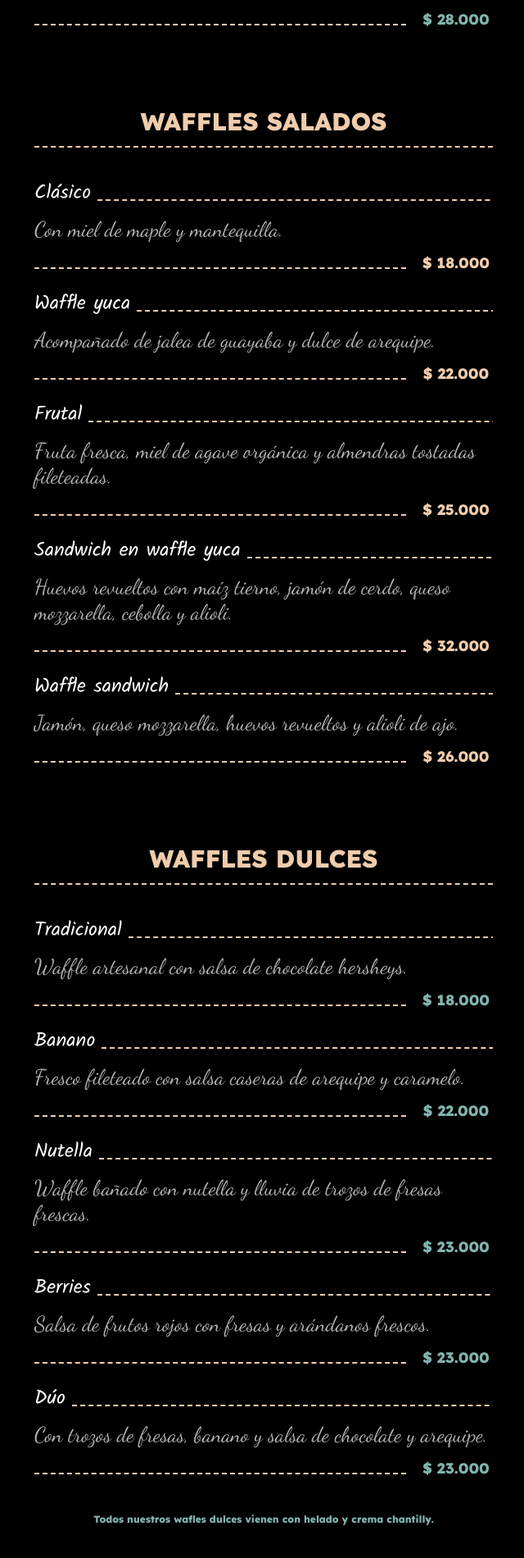
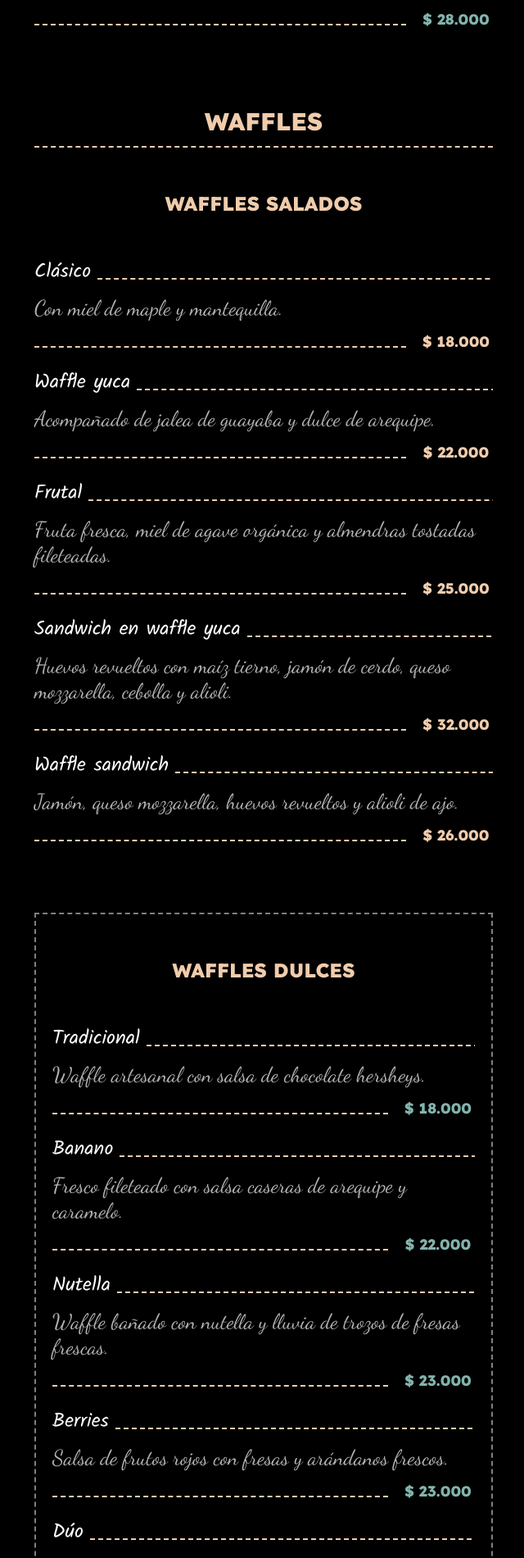
Before and after one commit to Naramatsu/PomaRosa, a React (Create React App) app: page / in a window 1280 px wide. Shown: the part 9141-11041 px from the top of the page at 82% size, without its empty margins (318-958 px from the left). Built offline with nearby package versions, Linux system fonts and the light colour scheme.

Commit message:
waffles title was updated

```diff
--- a/src/pages/Waffles.jsx
+++ b/src/pages/Waffles.jsx
@@ -16,9 +16,13 @@ const Waffles = () => {
 
   return (
     <section id="waffles" className="w-full p-5">
-      <Title>{SAVORY_WAFFLES[languaje]}</Title>
+      <Title>waffles</Title>
+      <section className="py-10">
+        <Title subTitle>{SAVORY_WAFFLES[languaje]}</Title>
+
         <Box className="gap-5 flex-col py-10">
-        {savoryWafflesProducts.map(({ name, hotPrice, description }, index) => (
+          {savoryWafflesProducts.map(
+            ({ name, hotPrice, description }, index) => (
               <Product
                 key={index}
                 name={name[languaje]}
@@ -26,10 +30,12 @@ const Waffles = () => {
                 noLabel
                 description={description[languaje]}
               />
-        ))}
+            )
+          )}
         </Box>
-      <section className="py-10">
-        <Title>{SWEET_WAFFLES[languaje]}</Title>
+      </section>
+      <section className="py-10 border-2 border-white/50 border-dashed p-5">
+        <Title subTitle>{SWEET_WAFFLES[languaje]}</Title>
         <Box className="gap-5 flex-col py-10">
           {sweetWafflesProducts.map(
             ({ name, coldPrice, description }, index) => (
```
Lines whose indentation alone changed are shown as unchanged.
